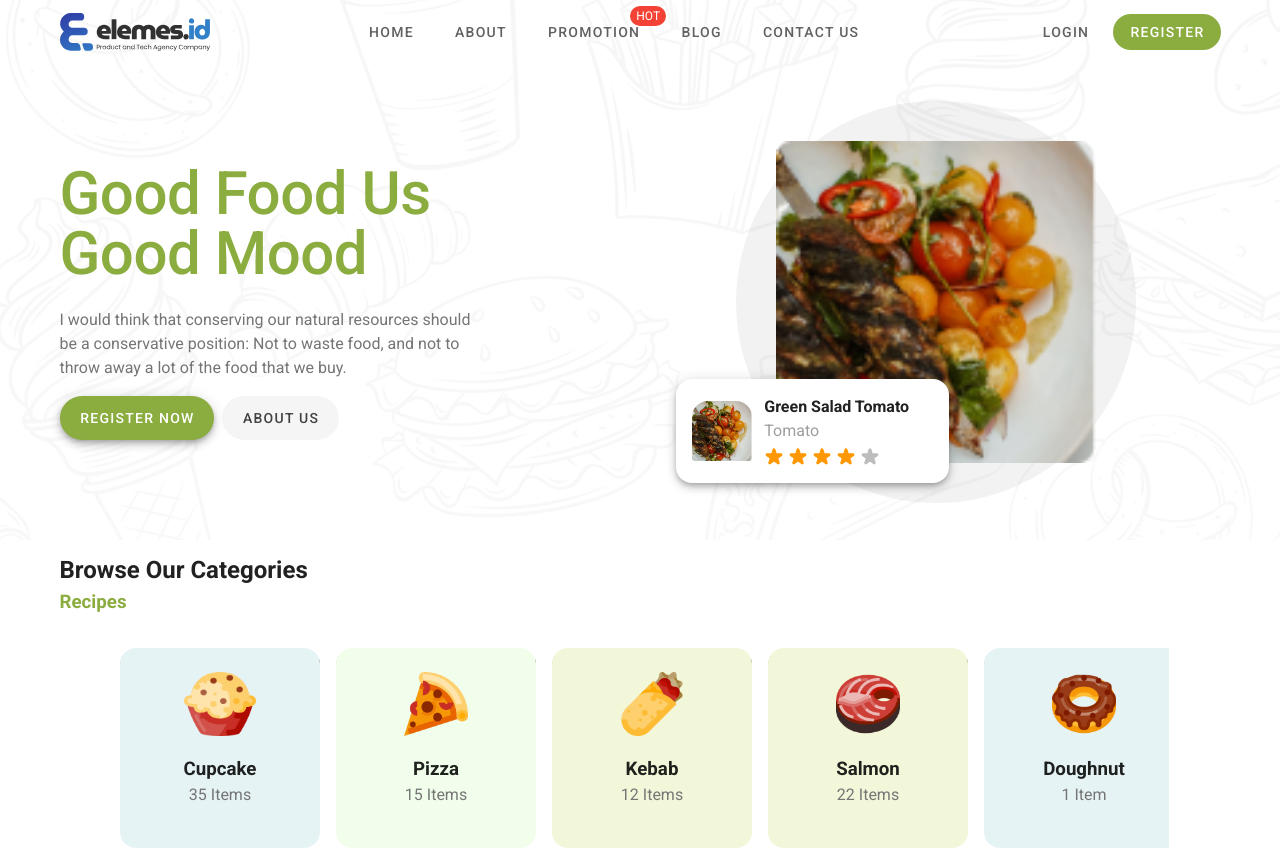
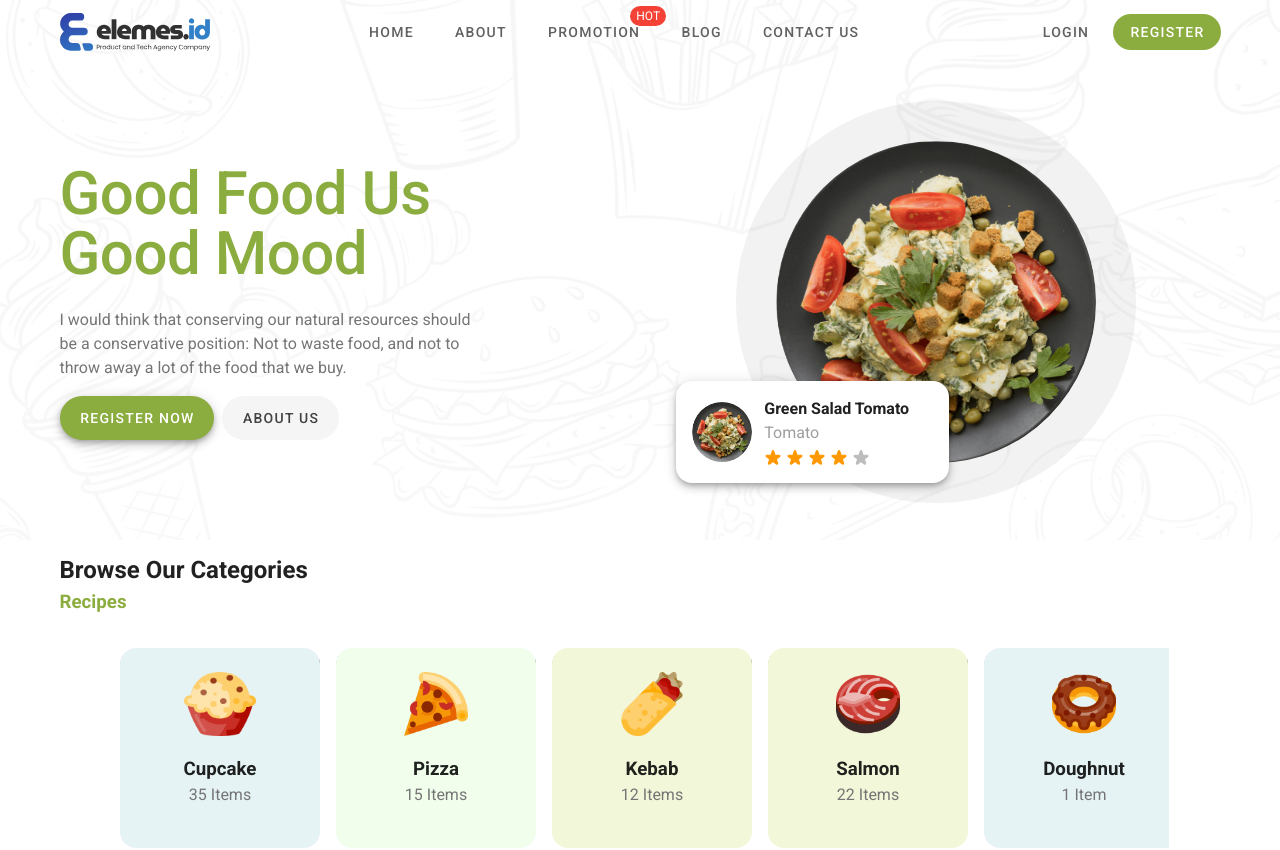
Before and after one commit to luthfimasruri/elemes_id, a Nuxt app: page / in a window 1280 px wide. Shown: the top 850 px of the page. Built offline with nearby package versions, Linux system fonts and the light colour scheme.

Commit message:
style: :art: polish styling

```diff
--- a/components/HeroImage.vue
+++ b/components/HeroImage.vue
@@ -4,9 +4,9 @@
       <v-sheet class="hero-image__figure rounded-circle pa-10">
         <v-img
           width="320"
-          src="/images/recipes/image01.png"
+          src="/images/recipes/image00.png"
           alt="Salad"
-          class=""
+          class="rounded-circle"
         >
         </v-img>
       </v-sheet>
@@ -19,7 +19,8 @@
             <v-img
               width="60"
               height="60"
-              src="/images/recipes/image01.png"
+              src="/images/recipes/image00.png"
+              class="rounded-circle"
             />
             <div class="ml-3 mr-6">
               <h4 class="grey--text text--darken-4">Green Salad Tomato</h4>
--- a/components/Navbar.vue
+++ b/components/Navbar.vue
@@ -1,8 +1,8 @@
 <template>
   <v-container class="d-flex align-center">
-    <a href="/">
+    <nuxt-link to="/">
       <v-img width="150" contain src="/logo.svg" alt="Logo Elemes" />
-    </a>
+    </nuxt-link>
     <v-spacer />
     <template v-for="(item, index) in menu">
       <v-btn v-if="!item.badge" :key="index" text rounded color="grey darken-2" class="mr-2">{{
--- a/components/Rating.vue
+++ b/components/Rating.vue
@@ -5,8 +5,8 @@
       :key="star"
       :class="star <= stars ? 'orange--text' : 'grey--text text--lighten-1'"
       class="mr-1"
-      height="20"
-      width="20"
+      height="18"
+      width="18"
       text
       small
       fab
@@ -14,7 +14,7 @@
     >
       <svg
         :class="star <= stars ? 'fill-current' : ''"
-        style="height: 20px"
+        style="height: 18px"
         fill="currentColor"
         stroke="currentColor"
         viewBox="0 0 24 24"
```
